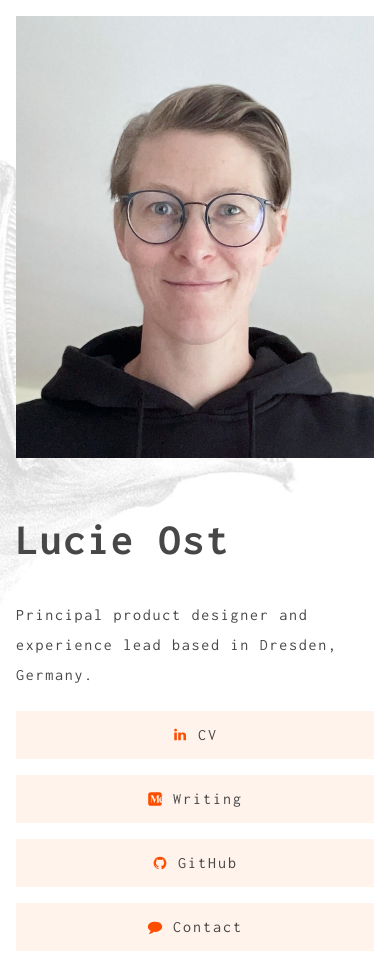
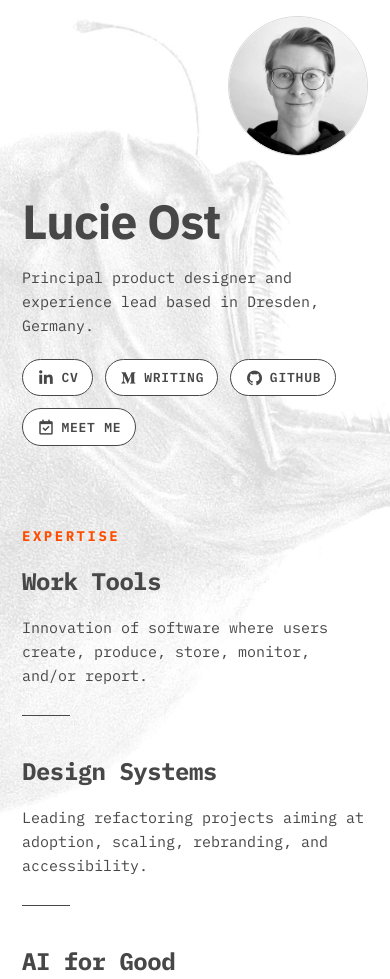
Before and after one commit to iamlucie/website, a plain HTML site: page index.html in a window 390 px wide. Shown: the top 979 px of the page. Drawn offline with nearby package versions, Linux system fonts and the light colour scheme.

Commit message:
Align design with refreshed personal brand
Refresh typography, components, and layout to match the portfolio's design language. Updates include:

- Switched fonts to IBM Plex Mono/Sans, replacing Inconsolata
- Replaced custom SVG icons with Boxicons library
- Redesigned profile buttons as outlined pills with rounded corners
- Updated profile image to circular grayscale (192px, matching portfolio)
- Aligned layout to shared width contract: 1000px max width, 44px/22px gutters, 600px mobile breakpoint
- Optimized FAQ accordion: tightened spacing, rescaled headings and badges
- Updated button labels and minor content edits
- Updated copyright year to 2026

Kept site-specific content, FAQ functionality, and video interactivity intact.

```diff
--- a/about_section.css
+++ b/about_section.css
@@ -25,7 +25,7 @@
   margin: 0 auto;
   padding: 3.5rem 1.5rem 2.5rem 1.5rem;
   text-align: center;
-  font-family: 'Inconsolata', monospace;
+  font-family: 'IBM Plex Mono', monospace;
 }
 
 .about-section h2 {
--- a/index.html
+++ b/index.html
@@ -23,7 +23,8 @@
         <meta name="keywords" content="designer, product design, user experience, UX, enterprise, portfolio, design strategy, digital product, Germany"/>
         <meta name="google-site-verification" content="-mQmAtd5zW53dpEulZkABoOsCLDqPiiQxKV87OXIdTo"/>
         <link rel="canonical" href="https://iamlucie.com"/>
-        <link href="https://fonts.googleapis.com/css2?display=swap&family=Inconsolata:ital,wght@0,400;0,700;1,400;1,700" rel="stylesheet" type="text/css"/>
+        <link href="https://fonts.googleapis.com/css2?family=IBM+Plex+Mono:ital,wght@0,400;0,600;0,700;1,400&family=IBM+Plex+Sans:wght@700&display=swap" rel="stylesheet" type="text/css"/>
+        <link href="https://unpkg.com/boxicons@2.1.4/css/boxicons.min.css" rel="stylesheet"/>
         <link rel="stylesheet" href="index_layout.css" />
         <link rel="stylesheet" href="index_typography.css" />
         <link rel="stylesheet" href="index_buttons.css" />
@@ -76,43 +77,31 @@
                             <div class="inner">
                                 <div>
                                     <h1 class="text-block text-block--x-large">Lucie Ost</h1>
-                                    <h2 class="text-block text-block--normal">Principal product designer and experience lead based in Dresden, Germany.</h2>
+                                    <h2 class="text-block text-block--normal">Principal product designer and experience lead based&nbsp;in Dresden, Germany.</h2>
 
                                     <ul class="buttons">
                                         <li>
                                             <a href="https://www.linkedin.com/in/iamlucie/" target="_blank" role="button">
-                                                <svg aria-labelledby="buttons01-icon-1-title">
-                                                    <title id="buttons01-icon-1-title">LinkedIn CV</title>
-                                                    <use xlink:href="#icon-bf393d6ea48a4e69e1ed58a3563b94a5"></use>
-                                                </svg>
+                                                <i class='bx bxl-linkedin' aria-hidden="true"></i>
                                                 <span class="label">CV</span>
                                             </a>
                                         </li>
                                         <li>
                                             <a href="https://medium.com/@iamlucie" target="_blank" role="button">
-                                                <svg aria-labelledby="buttons01-icon-2-title">
-                                                    <title id="buttons01-icon-2-title">Blog on Medium</title>
-                                                    <use xlink:href="#icon-7ba57a956e94fa64bf7f65dd78b6b627"></use>
-                                                </svg>
+                                                <i class='bx bxl-medium' aria-hidden="true"></i>
                                                 <span class="label">Writing</span>
                                             </a>
                                         </li>
                                         <li>
                                             <a href="https://github.com/iamlucie" target="_blank" role="button">
-                                                <svg aria-labelledby="buttons01-icon-2-title">
-                                                    <title id="buttons01-icon-2-title">GitHub Profile</title>
-                                                    <use xlink:href="#icon-8c4b37645de3c276d895d87df51ba614"></use>
-                                                </svg>
+                                                <i class='bx bxl-github' aria-hidden="true"></i>
                                                 <span class="label">GitHub</span>
                                             </a>
                                         </li>
                                         <li>
                                             <a href="https://calendly.com/lucie-ost-design/15-min-meeting" target="_blank" role="button">
-                                                <svg aria-labelledby="buttons01-icon-3-title">
-                                                    <title id="buttons01-icon-3-title">Schedule a call</title>
-                                                    <use xlink:href="#icon-021973a1bb185878b41e1ef48ed6bbaa"></use>
-                                                </svg>
-                                                <span class="label">Contact</span>
+                                                <i class='bx bx-calendar-check' aria-hidden="true"></i>
+                                                <span class="label">Meet me</span>
                                             </a>
                                         </li>
                                     </ul>
@@ -272,7 +261,7 @@
             <span class="faq-toggle-icon" aria-hidden="true">+</span>
         </button>
         <div class="faq-answer" hidden>
-            <p class="text-block text-block--normal">Designer DNA. I really enjoy working on strategic and intertwined problems, but I also think it would be a bad move to miss out on the latest technological developments — and those are typically best caught from a principal IC role, shaping what gets built and designing it with engineering. If my role would be mostly people management or technical backlog ownership, I'd probably still feel the calling… :)</p>
+            <p class="text-block text-block--normal">Designer DNA. I really enjoy working on strategic and intertwined problems, but I also think it would be a bad move to miss out on the latest technological developments — and those are typically best caught from a super-senior IC role, shaping what gets built at the very beginning and designing it with engineering. If my role would be mostly people management or technical backlog ownership, I'd probably still feel the calling… :)</p>
         </div>
         </div>
 
@@ -292,7 +281,10 @@
             <span class="faq-toggle-icon" aria-hidden="true">+</span>
         </button>
         <div class="faq-answer" hidden>
-            <p class="text-block text-block--normal">Just that I don't like buzzword-dropping. I use AI in how I work, but I care more about designing AI products people actually trust. I am also figuring out an ecological and privacy-respecting stack next to learning top-notch tools and latest developments. Still, a lot of my recent focus has been on explainability for users who are skeptical or risk-averse: making powerful systems feel safe and worth relying on, not just impressive.</p>
+            <p class="text-block text-block--normal">Just that I don't like obvoious buzzword-dropping. I use AI in how I work. I learn towards self-hosted, sustainable, and privacy-respecting stack. I look for new and renewed interaction patterns related to it. And I enjoy watching some old good experience drift the current pace of work causes 🍿. </p>
+
+            <p class="text-block text-block--normal">
+            My recent and largest design topic in this area has been AI-automation platform explainability for people from understaffed sectors - skeptical, risk-averse, no centaurs or cyborgs, yet wanting to try this as a solution for being burried in communication and forms.</p>
         </div>
         </div>
 
@@ -312,7 +304,7 @@
             <span class="faq-toggle-icon" aria-hidden="true">+</span>
         </button>
         <div class="faq-answer" hidden>
-            <p class="text-block text-block--normal">I'm looking for my next full-time or near full-time (80%+) opportunity, but open to contract or fractional if the fit is right. I'd rather talk about the role first — happy to align on comp once we both know what we're actually solving for.</p>
+            <p class="text-block text-block--normal">For super-IX role, I'm looking for my next full-time or near full-time (80%+) opportunity, but open to contract or fractional if the fit is simply right. I'd rather talk about the role first — happy to align on comp once we both know what we're actually solving for.</p>
         </div>
         </div>
 
@@ -322,7 +314,7 @@
 </div>
 
                     <p class="footer-text">This website does not track anything and anyone.</p>
-                    <p class="footer-text">©2025 Lucie Ost</p>
+                    <p class="footer-text">©2026 Lucie Ost</p>
                 </div>
             </div>
         </div>
--- a/index_buttons.css
+++ b/index_buttons.css
@@ -2,11 +2,15 @@
     display: flex;
     flex-direction: row;
     flex-wrap: wrap;
-    gap: 1rem;
+    gap: 0.75rem;
     justify-content: flex-start;
     padding: 0;
     cursor: default;
     letter-spacing: 0;
+}
+
+#profile-card .buttons {
+    margin-top: 1.75rem;
 }
 
 .buttons li {
@@ -19,44 +23,55 @@
     align-items: center;
     justify-content: center;
     width: auto;
-    height: 3rem;
-    line-height: 3rem;
-    padding: 0 1.5rem;
-    font-family: 'Inconsolata', monospace;
-    font-size: 1em;
-    font-weight: 400;
-    letter-spacing: 0.125rem;
-    border-radius: 0;
+    line-height: 1;
+    padding: 0.7rem 0.875rem;
+    font-family: 'IBM Plex Mono', monospace;
+    font-size: 13px;
+    font-weight: 600;
+    letter-spacing: 0.06em;
+    text-transform: uppercase;
+    border-radius: 9999px;
+    border: 1.5px solid #474747;
     text-align: center;
     text-decoration: none;
     vertical-align: middle;
     white-space: nowrap;
     transition: color 0.25s, background-color 0.25s, border-color 0.25s;
     color: #474747;
-    background-color: rgba(255, 231, 217, 0.5);
+    background-color: #ffffff;
 }
 
-.buttons li a svg {
-    display: block;
-    min-width: 16px;
-    width: 1em;
-    height: 100%;
-    margin-left: -0.125em;
-    margin-right: calc(0.5em + 0.125rem);
+.buttons li a i {
+    font-size: 18px;
+    line-height: 0;
+    margin-right: 0.35rem;
     flex-shrink: 0;
-    flex-grow: 0;
     pointer-events: none;
-    fill: #FF4D00;
-    transition: fill 0.25s;
+}
+
+#profile-card .buttons li:first-child a i {
+    position: relative;
+    top: -1px;
 }
 
 .buttons li a .label {
     direction: var(--site-language-direction);
     overflow: hidden;
+    letter-spacing: inherit;
+    margin-right: -0.06em;
 }
 
 .buttons li a:hover {
-    background-color: #FFE7D9 !important;
+    background-color: rgba(255, 200, 180, 0.25);
+    border-color: #FF4D00;
+    color: #FF4D00;
+}
+
+
+.buttons li a:active {
+    background-color: rgba(255, 200, 180, 0.40);
+    border-color: #e8440d;
+    color: #e8440d;
 }
 
 
@@ -64,7 +79,7 @@
 @media (max-width: 736px) {
 
     .buttons {
-        gap: 1rem;
+        gap: 0.75rem;
     }
 
     .buttons:not(:first-child) {
@@ -76,27 +91,29 @@
     }
 
     .buttons li a {
-        letter-spacing: 0.125rem;
-        padding-left: calc(0.125rem + 1.5rem);
-        font-size: 1em;
+        letter-spacing: 0.06em;
+        padding: 0.7rem 0.875rem;
+        font-size: 13px;
     }
 
-    .buttons li a svg {
-        width: 1em;
+    .buttons li a i {
+        font-size: 18px;
     }
 }
 
 
 @media (max-width: 480px) {
 
+    /* Keep buttons at their default (larger-screen) styling: row layout,
+       auto width — do not stretch them to full screen width. */
     .buttons {
-        flex-direction: column;
-        flex-wrap: nowrap;
+        flex-direction: row;
+        flex-wrap: wrap;
     }
 
     .buttons li a {
-        max-width: 32rem;
-        width: 100%;
+        max-width: 100%;
+        width: auto;
     }
 }
 
@@ -231,20 +248,20 @@
 
     display: inline-flex;
     align-items: center;
-    gap: 0.4rem;
+    gap: 6px;
 
     background: rgba(0, 0, 0, 0.62);
     backdrop-filter: blur(4px);
     -webkit-backdrop-filter: blur(4px);
     color: #fff;
 
-    font-family: 'Inconsolata', monospace;
-    font-size: 0.6rem;
+    font-family: 'IBM Plex Mono', monospace;
+    font-size: 11px;
     font-weight: 700;
-    letter-spacing: 0.12rem;
+    letter-spacing: 0.09em;
     text-transform: uppercase;
 
-    padding: 0.3rem 0.65rem 0.3rem 0.5rem;
+    padding: 5px 10px 5px 8px;
     border: 0;
     border-radius: 4px;
 
@@ -291,9 +308,9 @@
     display: inline-block;
     width: 0;
     height: 0;
-    border-left: 7px solid #fff;
-    border-top: 4.5px solid transparent;
-    border-bottom: 4.5px solid transparent;
+    border-left: 6px solid #fff;
+    border-top: 4px solid transparent;
+    border-bottom: 4px solid transparent;
     flex-shrink: 0;
 }
 
--- a/index_image.css
+++ b/index_image.css
@@ -65,31 +65,44 @@
     transition: none;
 }
 
-/* Profile image styling and position */
-#image02 {
-    display: flex;
-    justify-content: flex-start;
-    align-items: flex-start;
-    text-align: left;
+/* Profile image styling and position — round, grayscale (matches portfolio) */
+#image02 .frame {
+    width: 192px;
+    height: 192px;
+    border-radius: 50%;
+    border: 1px solid rgba(0, 0, 0, 0.15);
+    overflow: hidden;
+    transition: none;
+    flex-shrink: 0;
 }
 
 #image02 .frame img {
-    height: 50%;
-    width: 50%;
+    border-radius: 50% !important;
+    filter: grayscale(1) contrast(1.15);
+    object-fit: cover;
+    width: 100% !important;
+    height: 100% !important;
 }
 
-@media (max-width: 980px) {
-    #image02 .frame img {
-        height: 75%;
-        width: 75%;
+@media (max-width: 736px) {
+    #image02 .frame {
+        width: 160px;
+        height: 160px !important;
+        align-self: center;
     }
 }
 
+@media (max-width: 480px) {
+    #image02 .frame {
+        width: 140px;
+        height: 140px !important;
+    }
+}
 
-@media (max-width: 480px) {
-    #image02 .frame img {
-        height: 100%;
-        width: 100%;
+@media (max-width: 360px) {
+    #image02 .frame {
+        width: 120px;
+        height: 120px !important;
     }
 }
 
--- a/index_layout.css
+++ b/index_layout.css
@@ -79,7 +79,7 @@ body:before {
     width: 100vw;
     z-index: 0;
     background-image: url('assets/images/bg.jpg?v=e0f67f7f');
-    background-position: right;
+    background-position: 69% 0%;
     background-repeat: no-repeat;
     background-size: cover;
     background-color: #FFFFFF;
@@ -225,16 +225,16 @@ body.is-instant:after {
 }
 
 #main > .inner {
-    --padding-horizontal: 4rem;
+    --padding-horizontal: 0px;
     --padding-vertical: 4rem;
     --spacing: 0rem;
-    --width: 70rem;
+    --width: 1000px;
     border-radius: var(--border-radius-tl) var(--border-radius-tr) var(--border-radius-br) var(--border-radius-bl);
     max-width: 100%;
     position: relative;
     width: var(--width);
     z-index: 1;
-    padding: var(--padding-vertical) var(--padding-horizontal);
+    padding: var(--padding-vertical) var(--padding-horizontal) calc(var(--padding-vertical) * 0.5);
 }
 
 #main > .inner > * {
@@ -278,7 +278,13 @@ body.is-instant:after {
     right: auto;
 }
 
-@media (max-width: 736px) {
+@media (min-width: 601px) and (max-width: 999px) {
+    #main > .inner {
+        --padding-horizontal: 44px;
+    }
+}
+
+@media (max-width: 600px) {
 
     #main {
         --alignment: center;
@@ -290,7 +296,7 @@ body.is-instant:after {
     }
 
     #main > .inner {
-        --padding-horizontal: 1rem;
+        --padding-horizontal: 22px;
         --padding-vertical: 1rem;
         --spacing: 0rem;
     }
@@ -490,19 +496,28 @@ body.is-instant:after {
     width: calc(32% + (var(--gutters) / 3));
 }
 
-#profile-card > .wrapper > .inner > :nth-child(1),
 #project-pic-right > .wrapper > .inner > :nth-child(1) {
     width: calc(55% + (var(--gutters) / 2));
 }
 
-#profile-card > .wrapper > .inner > :nth-child(2),
 #project-pic-right > .wrapper > .inner > :nth-child(2) {
     width: calc(45% + (var(--gutters) / 2));
 }
 
+#profile-card > .wrapper > .inner > :nth-child(1) {
+    width: calc(65% + (var(--gutters) / 2));
+}
+
+#profile-card > .wrapper > .inner > :nth-child(2) {
+    width: calc(35% + (var(--gutters) / 2));
+    display: flex;
+    justify-content: flex-end;
+    align-items: center;
+}
 
 
-@media (max-width: 736px) {
+
+@media (max-width: 600px) {
 
     /* Grouped containers with identical settings */
     #profile-card:not(:last-child),
@@ -527,9 +542,9 @@ body.is-instant:after {
 
 
 
-    /* Grouped columns > .wrapper > .inner settings for column-reverse */
+    /* Grouped columns > .wrapper > .inner settings for column-reverse (image-first) */
     #profile-card.columns > .wrapper > .inner,
-    #project-pic-left.columns > .wrapper > .inner{
+    #project-pic-right.columns > .wrapper > .inner{
         flex-direction: column-reverse !important;
         flex-wrap: nowrap !important;
     }
@@ -537,7 +552,7 @@ body.is-instant:after {
     /* Grouped columns > .wrapper > .inner settings for column */
     #expertise.columns > .wrapper > .inner,
     #references.columns > .wrapper > .inner,
-    #project-pic-right.columns > .wrapper > .inner,
+    #project-pic-left.columns > .wrapper > .inner,
     #faq.columns > .wrapper > .inner {
         flex-direction: column !important;
         flex-wrap: nowrap !important;
@@ -545,7 +560,7 @@ body.is-instant:after {
 
     /* Grouped span hiding */
     #profile-card.columns > .wrapper > .inner > span,
-    #project-pic-left.columns > .wrapper > .inner > span{
+    #project-pic-right.columns > .wrapper > .inner > span{
         height: 0;
         margin-top: calc(var(--padding-vertical) * -2);
         pointer-events: none;
@@ -554,7 +569,7 @@ body.is-instant:after {
 
     #expertise.columns > .wrapper > .inner > span,
     #references.columns > .wrapper > .inner > span,
-    #project-pic-right.columns > .wrapper > .inner > span,
+    #project-pic-left.columns > .wrapper > .inner > span,
     #faq.columns > .wrapper > .inner > span {
         height: 0;
         margin-top: calc(var(--gutters) * -1);
@@ -564,14 +579,14 @@ body.is-instant:after {
 
     /* Grouped first-child margin and padding reset */
     #profile-card.columns > .wrapper > .inner > *:first-child,
-    #project-pic-left.columns > .wrapper > .inner > *:first-child{
+    #project-pic-right.columns > .wrapper > .inner > *:first-child{
         margin-left: 0 !important;
         padding-bottom: 0 !important;
     }
 
     #expertise.columns > .wrapper > .inner > *:first-child,
     #references.columns > .wrapper > .inner > *:first-child,
-    #project-pic-right.columns > .wrapper > .inner > *:first-child,
+    #project-pic-left.columns > .wrapper > .inner > *:first-child,
     #faq.columns > .wrapper > .inner > *:first-child {
         margin-left: 0 !important;
         padding-top: 0 !important;
@@ -579,26 +594,26 @@ body.is-instant:after {
 
     /* Grouped padding for all children */
     #profile-card.columns > .wrapper > .inner > *,
-    #project-pic-left.columns > .wrapper > .inner > *{
+    #project-pic-right.columns > .wrapper > .inner > *{
         padding: calc(var(--gutters) * 0.5) 0 !important;
     }
 
     #expertise.columns > .wrapper > .inner > *,
     #references.columns > .wrapper > .inner > *,
-    #project-pic-right.columns > .wrapper > .inner > *,
+    #project-pic-left.columns > .wrapper > .inner > *,
     #faq.columns > .wrapper > .inner > * {
         padding: calc(var(--gutters) * 0.5) 0 !important;
     }
 
     /* Grouped last-child padding reset */
     #profile-card.columns > .wrapper > .inner > *:last-child,
-    #project-pic-left.columns > .wrapper > .inner > *:last-child{
+    #project-pic-right.columns > .wrapper > .inner > *:last-child{
         padding-top: 0 !important;
     }
 
     #expertise.columns > .wrapper > .inner > *:last-child,
     #references.columns > .wrapper > .inner > *:last-child,
-    #project-pic-right.columns > .wrapper > .inner > *:last-child,
+    #project-pic-left.columns > .wrapper > .inner > *:last-child,
     #faq.columns > .wrapper > .inner > *:last-child {
         padding-bottom: 0 !important;
     }
--- a/index_typography.css
+++ b/index_typography.css
@@ -6,20 +6,19 @@
     text-align: left;
     text-transform: uppercase;
     color: #FF4D00;
-    font-family: 'Inconsolata', monospace;
-    letter-spacing: 0.125rem;
-    width: calc(100% + 0.125rem);
-    font-size: 1.375em;
-    line-height: 2.5;
+    font-family: 'IBM Plex Mono', monospace;
+    letter-spacing: 0.18em;
+    font-size: 14px;
+    line-height: 20px;
     font-weight: 700;
+    margin-bottom: 1rem !important;
 }
 
 @media (max-width: 736px) {
     .section-header {
-        font-size: 1.375em;
-        line-height: 1.25;
-        letter-spacing: 0.109375rem;
-        width: calc(100% + 0.109375rem);
+        font-size: 14px;
+        line-height: 20px;
+        letter-spacing: 0.18em;
     }
 
     .section-header:not(:first-child) {
@@ -27,7 +26,7 @@
     }
 
     .section-header:not(:last-child) {
-        margin-bottom: 1.03125rem !important;
+        margin-bottom: 0.75rem !important;
     }
  }
 
@@ -36,9 +35,7 @@
 .text-block {
   text-align: left;
   color: #474747;
-  font-family: 'Inconsolata', monospace;
-  letter-spacing: 0.125rem;
-  width: calc(100% + 0.125rem);
+  font-family: 'IBM Plex Mono', monospace;
 }
 
 .text-block a {
@@ -51,10 +48,36 @@
   margin-top: 1rem;
 }
 
-.text-block--x-large { font-size: 3.75em; line-height: 1.25; font-weight: 700; }
-.text-block--large { font-size: 2.125em; line-height: 1.25; font-weight: 700; }
-.text-block--medium { font-size: 1.375em; line-height: 2.5; font-weight: 700; }
-.text-block--normal { font-size: 1em; line-height: 1.875; font-weight: 400; }
+.text-block--x-large { font-size: 72px; line-height: 74px; font-weight: 700; letter-spacing: -0.03em; }
+.text-block--large { font-size: 30px; line-height: 36px; font-weight: 700; letter-spacing: -0.025em; }
+.text-block--medium { font-size: 18px; line-height: 28px; font-weight: 700; }
+.text-block--normal { font-size: 15px; line-height: 24px; font-weight: 400; }
+
+/* Project/expertise meta line — date, company, role */
+h4.text-block {
+    font-size: 11px;
+    font-weight: 600;
+    text-transform: uppercase;
+    letter-spacing: 0.12em;
+    line-height: 18px;
+    color: #767676;
+}
+
+h4.text-block em {
+    font-style: normal;
+}
+
+/* Tighter vertical rhythm inside project cards */
+#project-pic-right > .wrapper > .inner,
+#project-pic-left > .wrapper > .inner {
+    --spacing: 0.625rem;
+}
+
+/* Extra breathing room before project CTA buttons */
+#project-pic-right .buttons,
+#project-pic-left .buttons {
+    margin-top: 1.5rem !important;
+}
 
 
 
@@ -65,10 +88,10 @@
 }
 
 @media (max-width: 736px) {
-    .text-block--x-large { font-size: 2.75em; line-height: 1.875; letter-spacing: 0.109375rem; width: calc(100% + 0.109375rem); }
-    .text-block--large { font-size: 2.125em; line-height: 1.25; letter-spacing: 0.109375rem; width: calc(100% + 0.109375rem); }
-    .text-block--medium { font-size: 1em; line-height: 1.875; letter-spacing: 0.109375rem; width: calc(100% + 0.109375rem); }
-    .text-block--normal { font-size: 1em; line-height: 1.875; letter-spacing: 0.109375rem; width: calc(100% + 0.109375rem); }
+    .text-block--x-large { font-size: 48px; line-height: 50px; letter-spacing: -0.02em; font-family: 'IBM Plex Sans', sans-serif; }
+    .text-block--large { font-size: 24px; line-height: 30px; letter-spacing: -0.02em; }
+    .text-block--medium { font-size: 15px; line-height: 24px; }
+    .text-block--normal { font-size: 15px; line-height: 24px; }
 
 
     .text-block--large:not(:first-child) {
@@ -87,19 +110,17 @@
 .references span {
     text-align: left;
     color: #474747;
-    font-family: 'Inconsolata', monospace;
-    letter-spacing: 0.125rem;
-    width: calc(100% + 0.125rem);
-    font-size: 1em;
-    line-height: 1.875;
+    font-family: 'IBM Plex Mono', monospace;
+    font-size: 15px;
+    line-height: 24px;
     font-weight: 400;
     font-style: italic;
 }
 
 .references span.name,
 .references span.role {
-    font-size: 0.875em;
-    line-height: 1.375;
+    font-size: 12px;
+    line-height: 18px;
 }
 
 .references span.name {
@@ -163,13 +184,19 @@
 
 /* Footer */
 
+.footer-section {
+    margin-left: calc(var(--padding-horizontal) * -1);
+    width: calc(100% + (var(--padding-horizontal) * 2));
+    padding: 1.5rem var(--padding-horizontal) 0;
+    border-top: 1px solid #474747;
+    text-align: left;
+}
+
 .footer-text, .fyi-paragraph {
     color: #474747;
-    font-family: 'Inconsolata', monospace;
-    letter-spacing: 0.125rem;
-    width: calc(100% + 0.125rem);
-    font-size: 1em;
-    line-height: 1.875;
+    font-family: 'IBM Plex Mono', monospace;
+    font-size: 13px;
+    line-height: 20px;
     font-weight: 400;
 }
 
```
Also changed, not shown: faq_section.css (+8 -6 lines), 2 other files.
